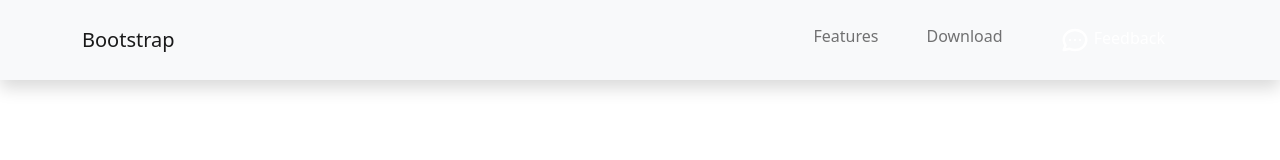
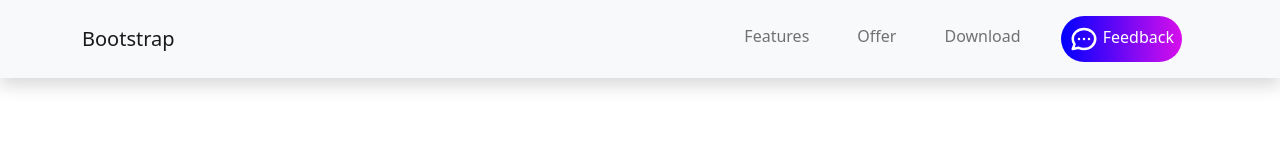
Before and after one commit to nomayen31/bootstrap-mobile, a plain HTML site: page index.html in a window 1280 px wide. Drawn offline with nearby package versions, Linux system fonts and the light colour scheme.

Commit message:
added navbar

```diff
--- a/css/style.css
+++ b/css/style.css
@@ -0,0 +1,3 @@
+.background-gradient{
+    background-image: linear-gradient(90deg,blue,rgb(216, 15, 235));
+}
--- a/index.html
+++ b/index.html
@@ -27,18 +27,22 @@
           >
             <span class="navbar-toggler-icon"></span>
           </button>
+
           <div class="collapse navbar-collapse" id="navbarNav">
             <nav class="navbar-nav ms-auto">
               <li class="nav-item mx-3">
                 <a class="nav-link" href="#feature">Features</a>
-              </ li >
+              </li>
+              <li class="nav-item mx-3">
+                <a class="nav-link" href="#Offer">Offer</a>
+              </li>
               <li class="nav-item mx-3">
                 <a class="nav-link" href="#download">Download</a>
-              </ li >
+              </li>
               <li class="mx-3 nav-item">
                 <a
-                  class="text-white px-3 background-gradient rounded-pill nav-link btn"
-                  href=""
+                  class=" nav-link rounded-pill background-gradient text-white text-center"
+                  href="#"
                   ><svg
                     xmlns="http://www.w3.org/2000/svg"
                     width="30"
@@ -55,7 +59,7 @@
                   </svg>
                   Feedback</a
                 >
-              </ li >
+              </li>
             </nav>
           </div>
         </div>
```
